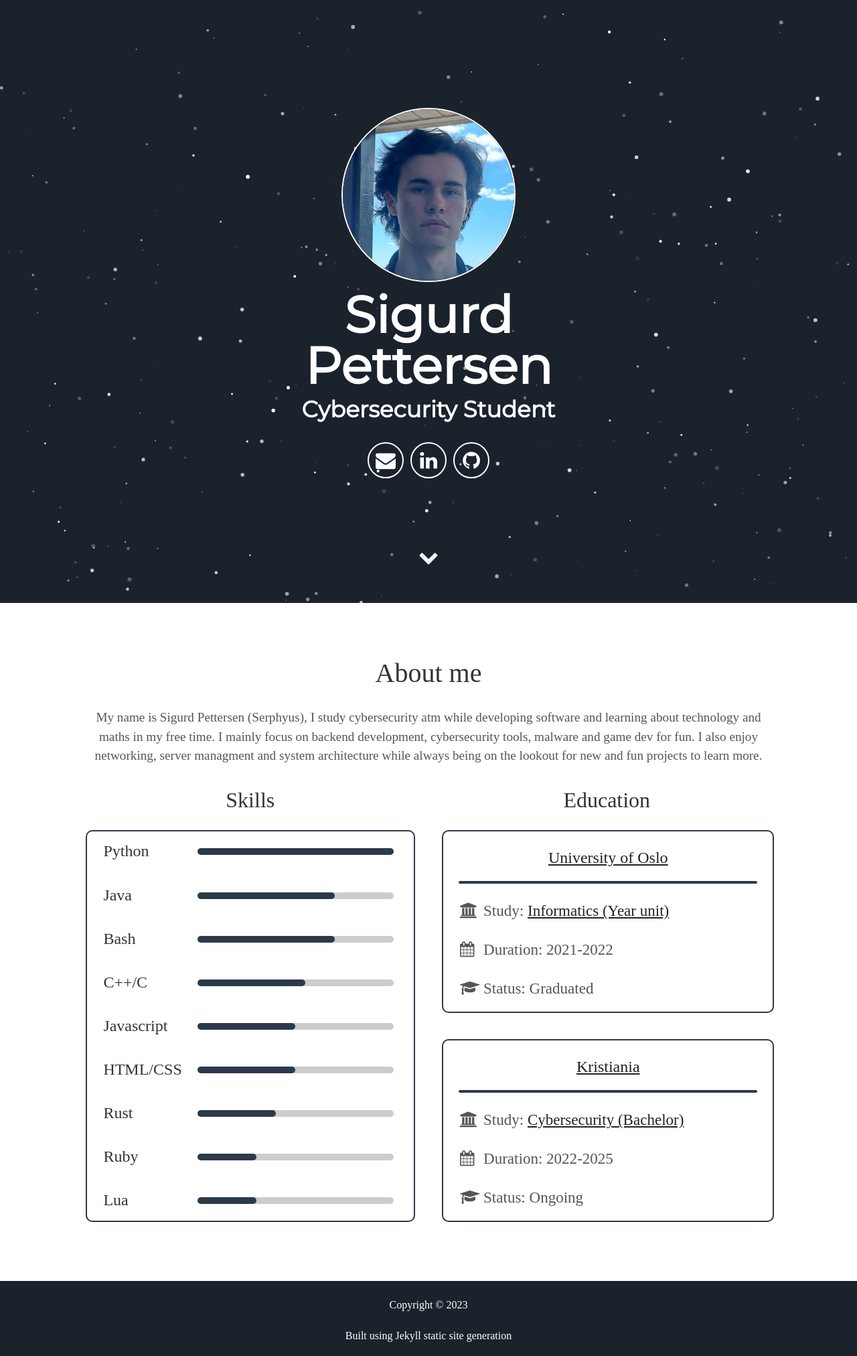
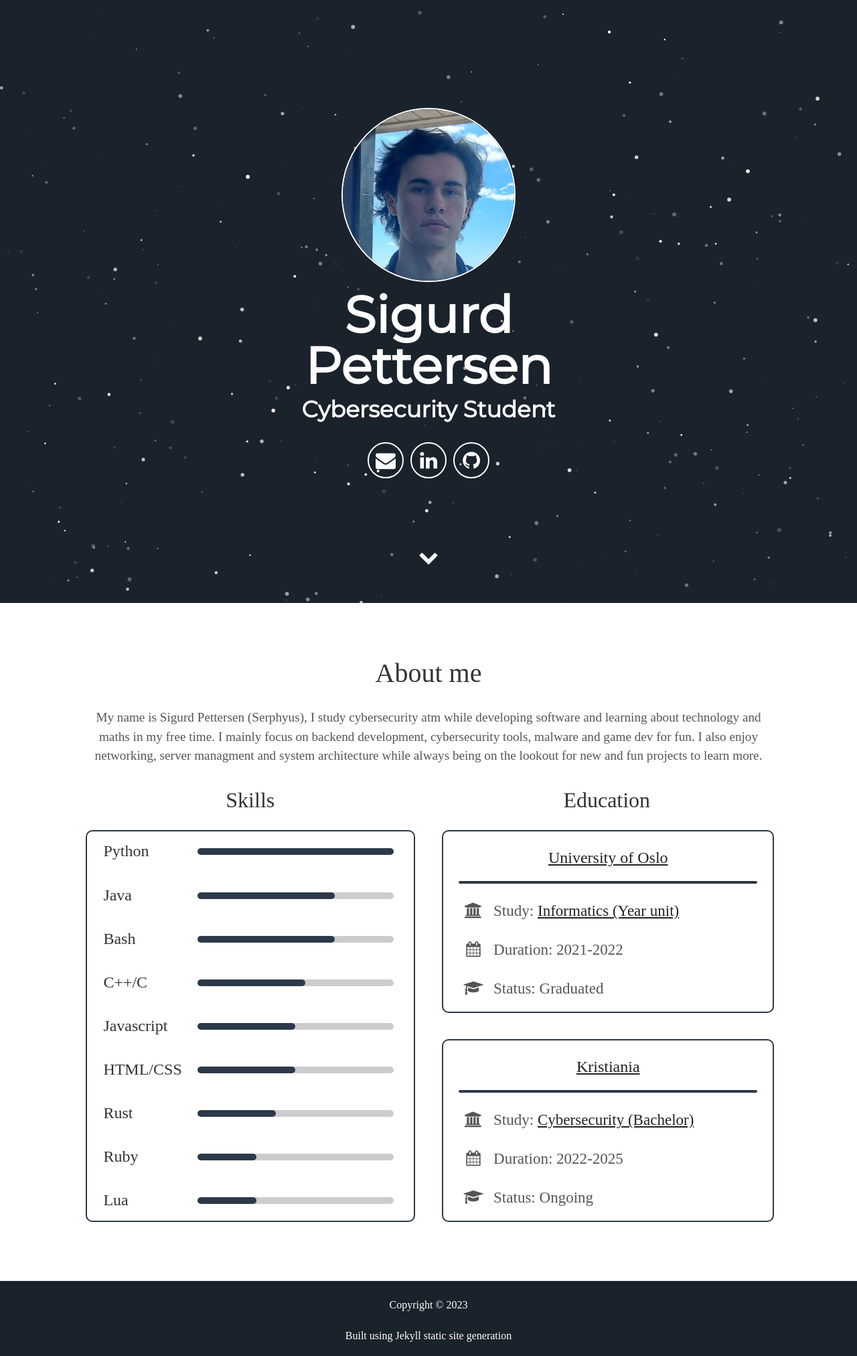
Before and after one commit to Serphyus/serphyus.github.io, a Jekyll site: the page built from index.html, in a window 1280 px wide. Shown: the whole page at 67% size. Built offline with Jekyll 4.4.1, drawn with Linux system fonts in a browser that asks for light colours; some web fonts are replaced.

Commit message:
improved education item icon spacing

```diff
--- a/assets/css/main.css
+++ b/assets/css/main.css
@@ -3565,7 +3565,9 @@ sup, sub {
     margin-left: 5%;
     font-size: larger; }
   .education-item i {
-    width: 35px; }
+    text-align: center;
+    width: 40px;
+    margin-right: 10px; }
   .education-item a {
     color: #222; }
 
--- a/src/styles/_about.scss
+++ b/src/styles/_about.scss
@@ -76,7 +76,9 @@
 		font-size: larger;
 	}
 	i {
-		width: 35px;
+		text-align: center;
+		width: 40px;
+		margin-right: 10px;
 	}
 	a {
 		color: #222;
```
